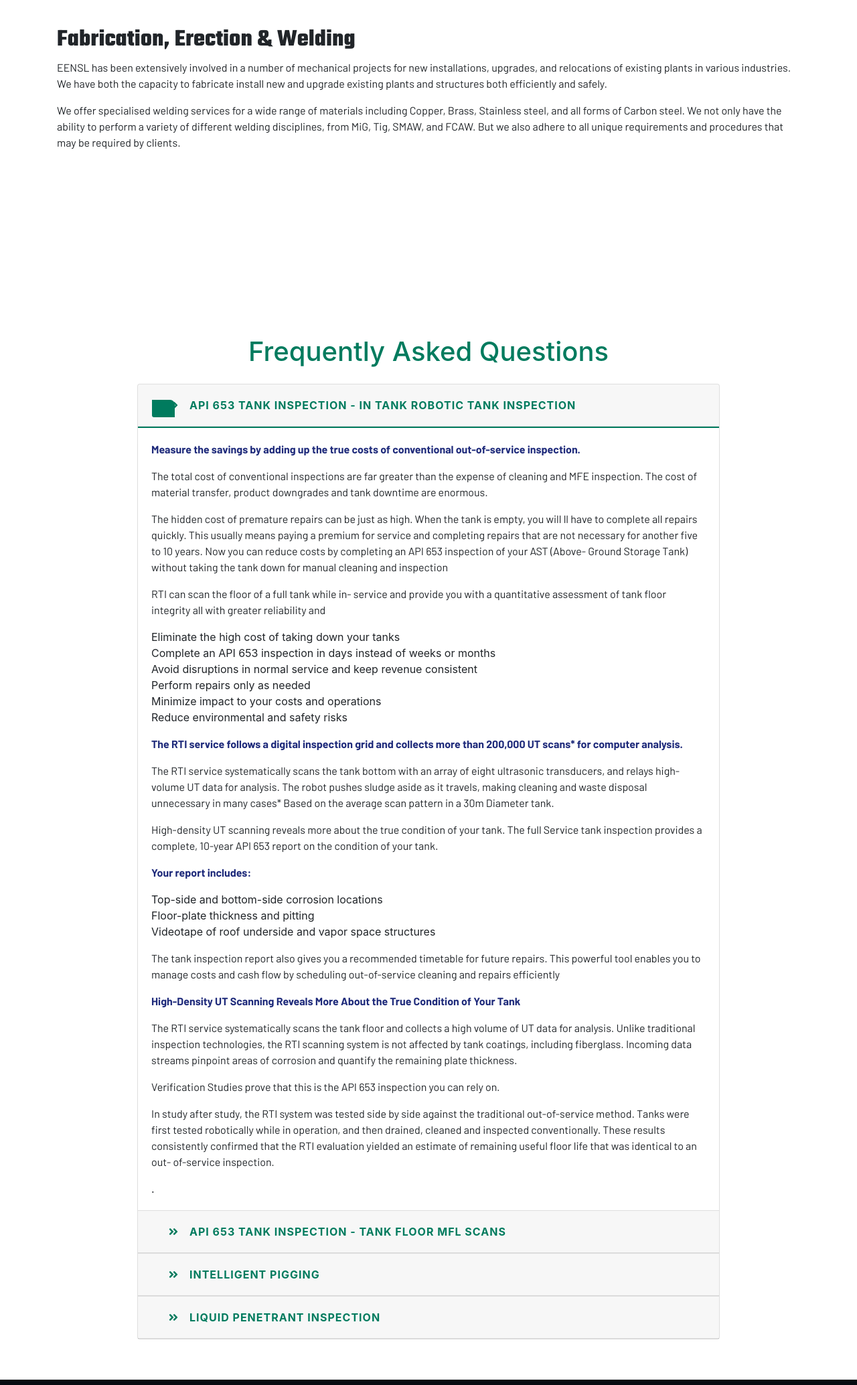
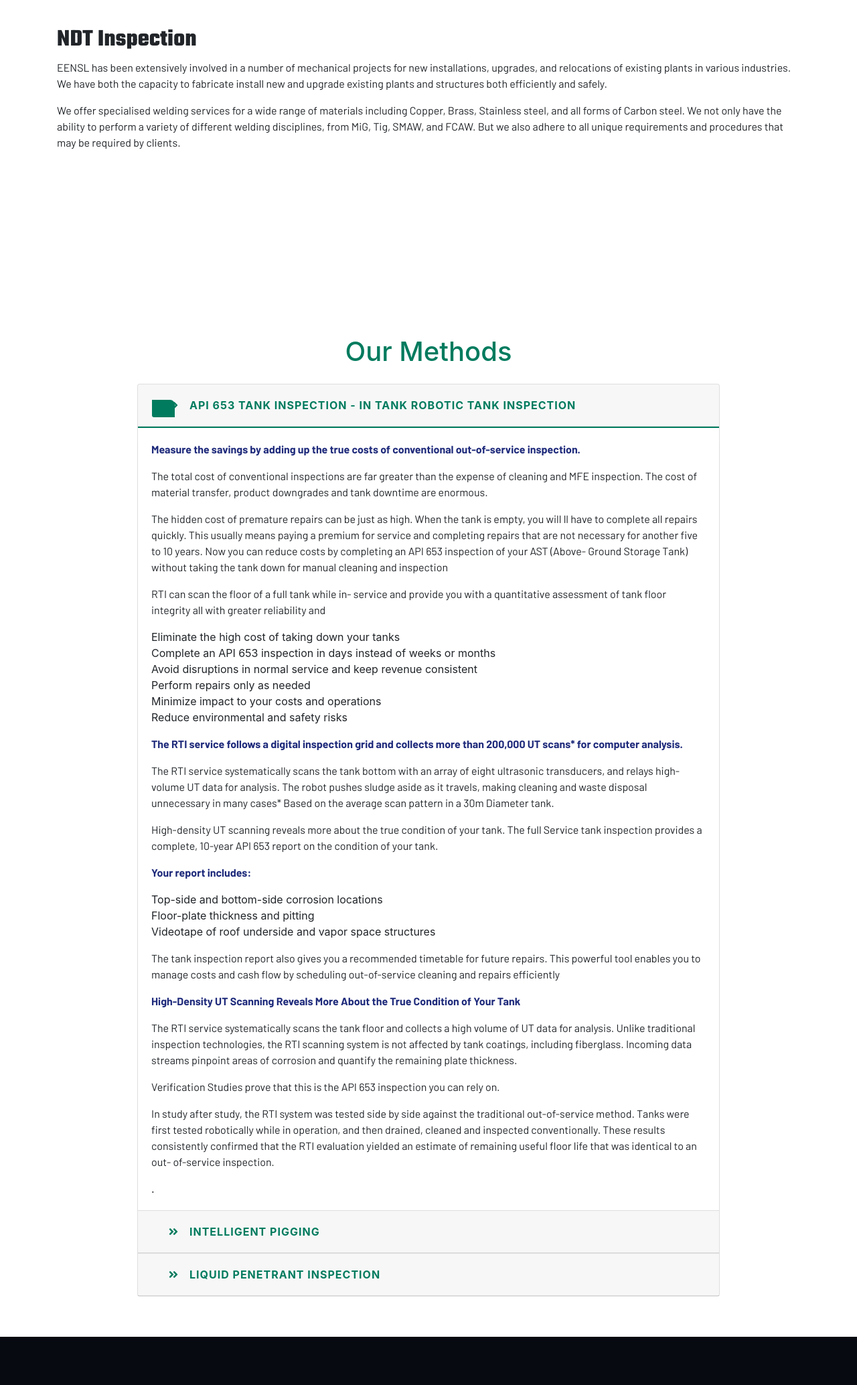
Before and after one commit to KaKebe-Technologies-Limited/EENSL, a plain HTML site: page ndt.html in a window 1280 px wide. Shown: the part 1624-3692 px from the top of the page at 67% size. Drawn offline with nearby package versions, Linux system fonts and the light colour scheme; a script that the page names is missing.

Commit message:
priscilla

```diff
--- a/ndt.html
+++ b/ndt.html
@@ -162,7 +162,7 @@
                                 <img src="assets/img/services-welding.jpg" alt="">
                             </div>
                             <div class="details-caption">
-                                <h3>Fabrication, Erection & Welding</h3>
+                                <h3>NDT Inspection</h3>
 
                                 <p>EENSL has been extensively involved in a number of mechanical projects for new installations, upgrades, and relocations of existing plants in various industries. We have both the capacity to fabricate install new and upgrade existing plants and structures both efficiently and safely.</p>
                                 <p>We offer specialised welding services for a wide range of materials including Copper, Brass, Stainless steel, and all forms of Carbon steel. We not only  have the ability to perform a variety of different welding disciplines, from MiG, Tig, SMAW, and FCAW. But we also adhere to all unique requirements and procedures that may be required by clients.</p>
@@ -177,10 +177,11 @@
 		<section>
 			<div class="row">
 				<div class="col-12">
-					<h1 class="text-green mb-4 text-center">Frequently Asked Questions</h1>
+					<h1 class="text-green mb-4 text-center">Our Methods</h1>
 				</div>
 				<div class="col-10 mx-auto">
 					<div class="accordion" id="accordionExample">
+                        <!-- model -->
 						<div class="card">
 							<div class="card-header" id="headingOne">
 								<h5 class="mb-0">
@@ -203,21 +204,9 @@
 								</div>
 							</div>
 						</div>
-						<div class="card">
-							<div class="card-header" id="headingTwo">
-								<h5 class="mb-0">
-							<button class="btn btn-link collapsed btn-block text-left" type="button" data-toggle="collapse" data-target="#collapseTwo" aria-expanded="false" aria-controls="collapseTwo">
-							 <i class="fa fa-plus main"></i><i class="fa fa-angle-double-right mr-3"></i>API 653 Tank inspection - Tank Floor MFL Scans
-							</button>
-						  </h5>
-							</div>
-							<div id="collapseTwo" class="collapse fade" aria-labelledby="headingTwo" data-parent="#accordionExample">
-								<div class="card-body">
-									<img class="img-fluid" src="assets/img/about-training.jpg"></div><div class="accordion-text col-md-9 p-4 align-middle position-relative"><p>Tank Floor MFL scanning is a non-destructive examination method which uses a magnetic field to detect corrosion and pitting in carbon steel.  A powerful magnet is scanned close to the surface to saturate the steel with the magnetic field.</p>
-                                        <p>The magnetic field leaks from the steel where there is corrosion and this is detected by the scanner. Between the scanner bridge magnetic poles, a near-saturation magnetic flux is induced in the material examined. The scanner sensor detects flux leakage changes when the plate thickness changes. This may indicate the presence of discontinuities, such as pitting and corrosion, on the process and/or soil side. The scanner is moved over the entire tank bottom surface to provide the required inspection coverage. Technicians interpret the scanner display to identify damaged areas and in some cases, estimate the amount of metal loss. Thickness losses detected by ultrasound are reported and mapped in a CAD rendering of the floor.</p>
-								</div>
-							</div>
-						</div>
+
+                        <!-- end of model  -->
+
 						<div class="card">
 							<div class="card-header" id="headingThree">
 								<h5 class="mb-0">
@@ -232,6 +221,10 @@
 								</div>
 							</div>
 						</div>
+
+                        <!-- end of card -->
+
+                        <!-- model -->
 						<div class="card">
 							<div class="card-header" id="headingFour">
 								<h5 class="mb-0">
@@ -246,6 +239,11 @@
 								</div>
 							</div>
 						</div>
+                         <!-- end of model -->
+
+
+
+
 					</div>
 				</div>
 			</div>
```
